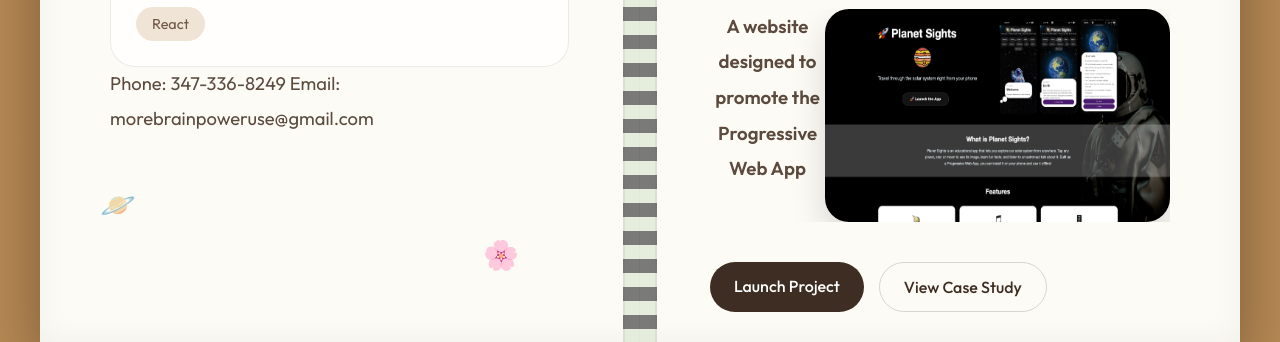
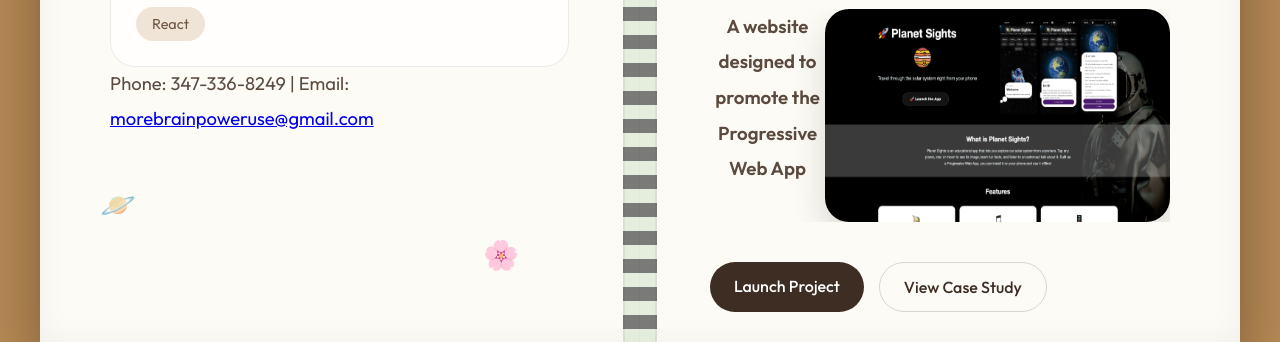
Before and after one commit to denvabeaubrun/denvabeaubrun.github.io, a plain HTML site: page index.html in a window 1280 px wide. Shown: the part 621-963 px from the top of the page. Drawn offline with Linux system fonts and the light colour scheme.

Commit message:
Update contact info formatting in index.html

```diff
--- a/index.html
+++ b/index.html
@@ -55,7 +55,13 @@
       </div>
 
     </div>
-   <p class="contact-info">Phone: 347-336-8249 Email: morebrainpoweruse@gmail.com</p>
+   <p class="contact-info">
+  Phone: 347-336-8249 |
+  Email:
+  <a href="mailto:morebrainpoweruse@gmail.com">
+    morebrainpoweruse@gmail.com
+  </a>
+</p>
   </div>
 
   <!-- RIGHT PAGE -->
```
